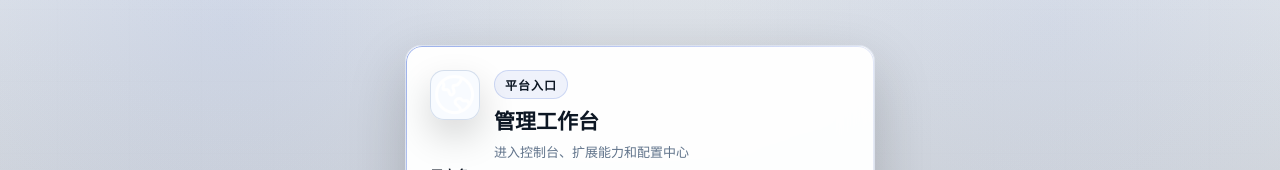
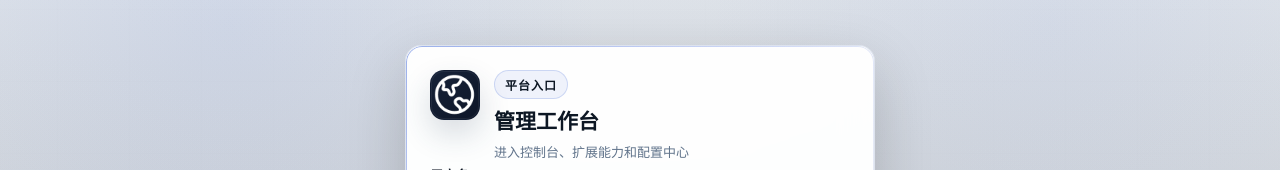
Before and after one commit to dengliang998/DTSoftWeb, a Vue app: page /#/login in a window 1280 px wide. Shown: the part 120-290 px from the top of the page. Built offline with nearby package versions, Linux system fonts and the light colour scheme; no server answers.

Commit message:
fix(login): 优化日夜模式细节

```diff
--- a/src/view/Login.vue
+++ b/src/view/Login.vue
@@ -564,6 +564,12 @@ export default defineComponent({
   box-shadow: inset 0 0 0 1px color-mix(in srgb, var(--login-primary) 18%, transparent);
 }
 
+.login_container.is-dark .login-language-choice.is-active {
+  color: #ffffff;
+  background: linear-gradient(135deg, var(--login-primary) 0%, var(--login-primary-hover) 100%);
+  box-shadow: 0 10px 20px color-mix(in srgb, var(--login-primary) 28%, transparent);
+}
+
 .login_shell {
   position: relative;
   z-index: 1;
@@ -586,6 +592,14 @@ export default defineComponent({
   border-radius: 14px;
   background: var(--login-surface);
   box-shadow: 0 16px 36px rgba(0, 0, 0, 0.16);
+}
+
+.login_container.is-light .panel_logo {
+  background: linear-gradient(135deg, #162238 0%, #0e1628 100%);
+  border-color: rgba(24, 38, 64, 0.22);
+  box-shadow:
+    0 14px 30px rgba(47, 66, 97, 0.18),
+    inset 0 0 0 1px rgba(255, 255, 255, 0.06);
 }
 
 .panel_logo {
```
